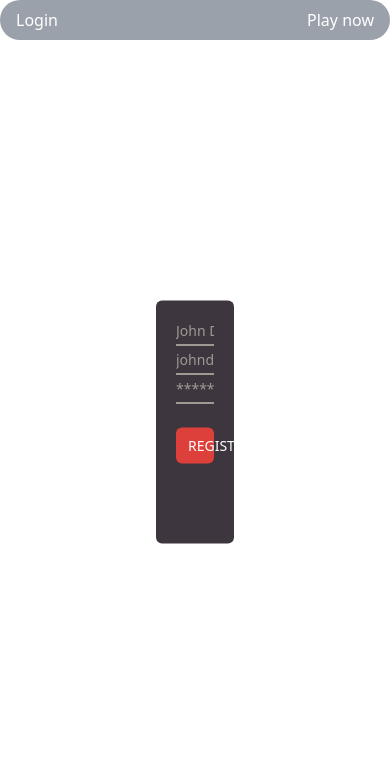
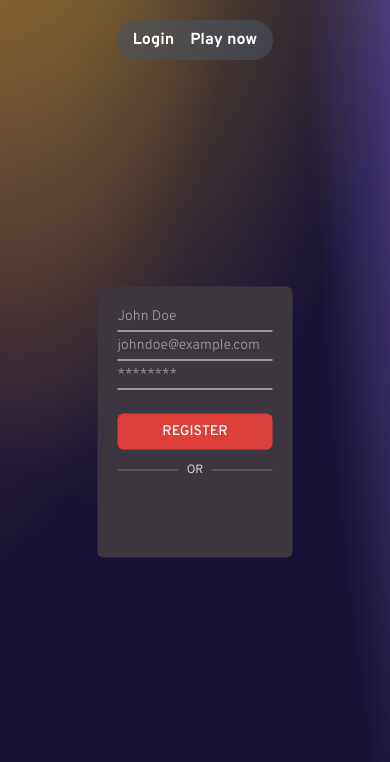
Before and after one commit to kabir-afk/Geocipher-frontend, a React (Vite) app: page / in a window 390 px wide. Shown: the top 762 px of the page. Built offline with nearby package versions, Linux system fonts and the light colour scheme; no server answers.

Commit message:
chore : page now responsive
- Added divider

```diff
--- a/src/pages/Login.jsx
+++ b/src/pages/Login.jsx
@@ -34,7 +34,8 @@ const Login = () => {
   };
 
   return (
-    <div className="bg-onyx rounded-md p-5 w-1/5 absolute top-1/2 left-1/2 -translate-1/2">
+    <div className="bg-custom-gradient min-h-screen font-overpass">
+      <div className="bg-onyx rounded-md p-5 w-[50%] md:w-1/3 lg:w-1/4 absolute top-1/2 left-1/2 -translate-1/2">
         <form className="flex flex-col" onSubmit={handleLogin}>
           <input
             id="name"
@@ -60,7 +61,14 @@ const Login = () => {
           </button>
           <small>{error && <div className="text-red-400">{error}</div>}</small>
         </form>
-      <div className="mt-5 rounded-md">
+
+        <div className="w-full flex items-center text-white uppercase text-xs my-3">
+          <div className="grow border-t border-gray-500"></div>
+          <span className="mx-2 text-gray-300">or</span>
+          <div className="grow border-t border-gray-500"></div>
+        </div>
+
+        <div className="rounded-md ">
           <GoogleAuth />
         </div>
         <button
@@ -72,6 +80,7 @@ const Login = () => {
           Create an account
         </button>
       </div>
+    </div>
   );
 };
 
--- a/src/pages/Register.jsx
+++ b/src/pages/Register.jsx
@@ -28,9 +28,11 @@ const Register = () => {
     }
   };
   return (
-    <>
-      <Navbar />
-      <div className="bg-onyx rounded-md p-5 w-1/5 absolute top-1/2 left-1/2 -translate-1/2">
+    <div className="bg-custom-gradient min-h-screen font-overpass">
+      <div className="w-full relative left-1/2 transform -translate-x-1/2 top-5 flex flex-col justify-center items-center gap-3 font-bold">
+        <Navbar />
+      </div>
+      <div className="bg-onyx rounded-md p-5 w-[50%] md:w-1/3 lg:w-1/4 absolute top-1/2 left-1/2 -translate-1/2">
         <form className="flex flex-col" onSubmit={handleRegistration}>
           <input
             id="name"
@@ -76,11 +78,16 @@ const Register = () => {
             Register <i className="fa fa-fw fa-chevron-right"></i>
           </button>
         </form>
+        <div className="w-full flex items-center text-white uppercase text-xs my-3">
+          <div className="grow border-t border-gray-500"></div>
+          <span className="mx-2 text-gray-300">or</span>
+          <div className="grow border-t border-gray-500"></div>
+        </div>
         <div className="mt-5 rounded-md">
           <GoogleAuth />
         </div>
       </div>
-    </>
+    </div>
   );
 };
 
```
Lines whose indentation alone changed are shown as unchanged.
